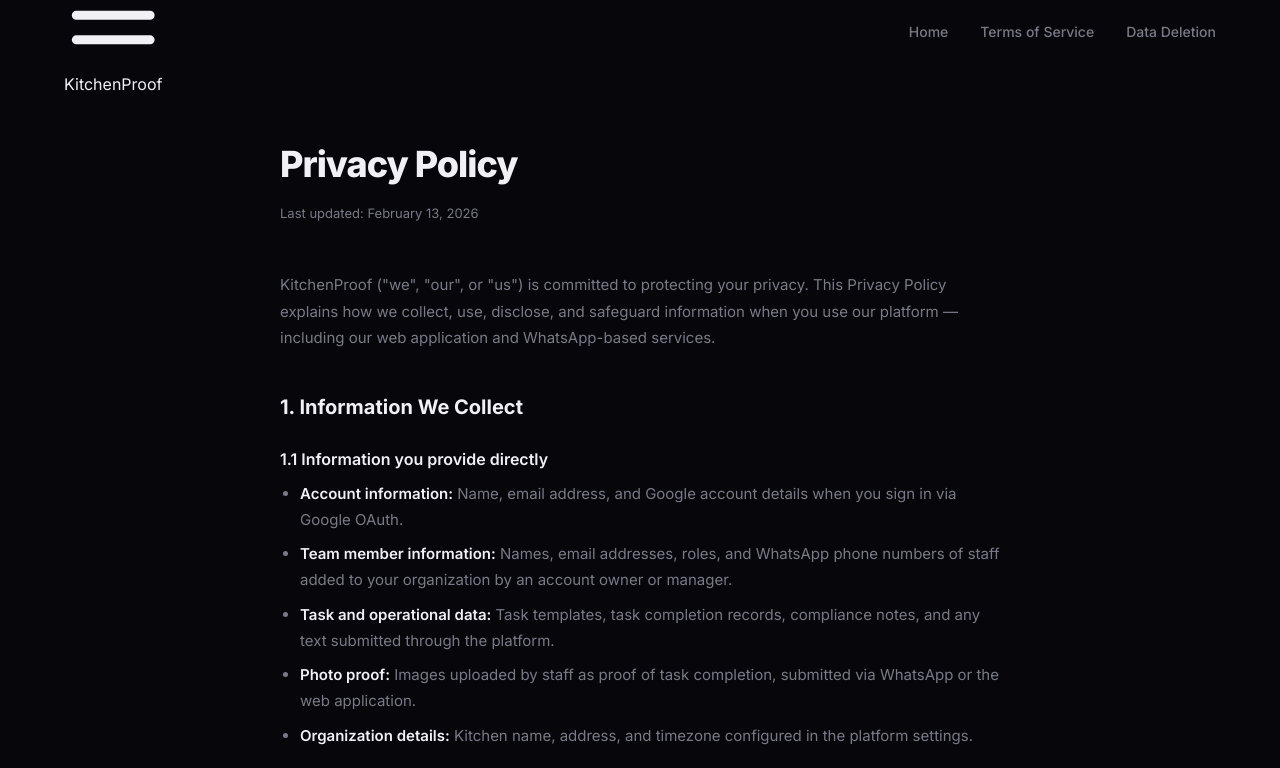
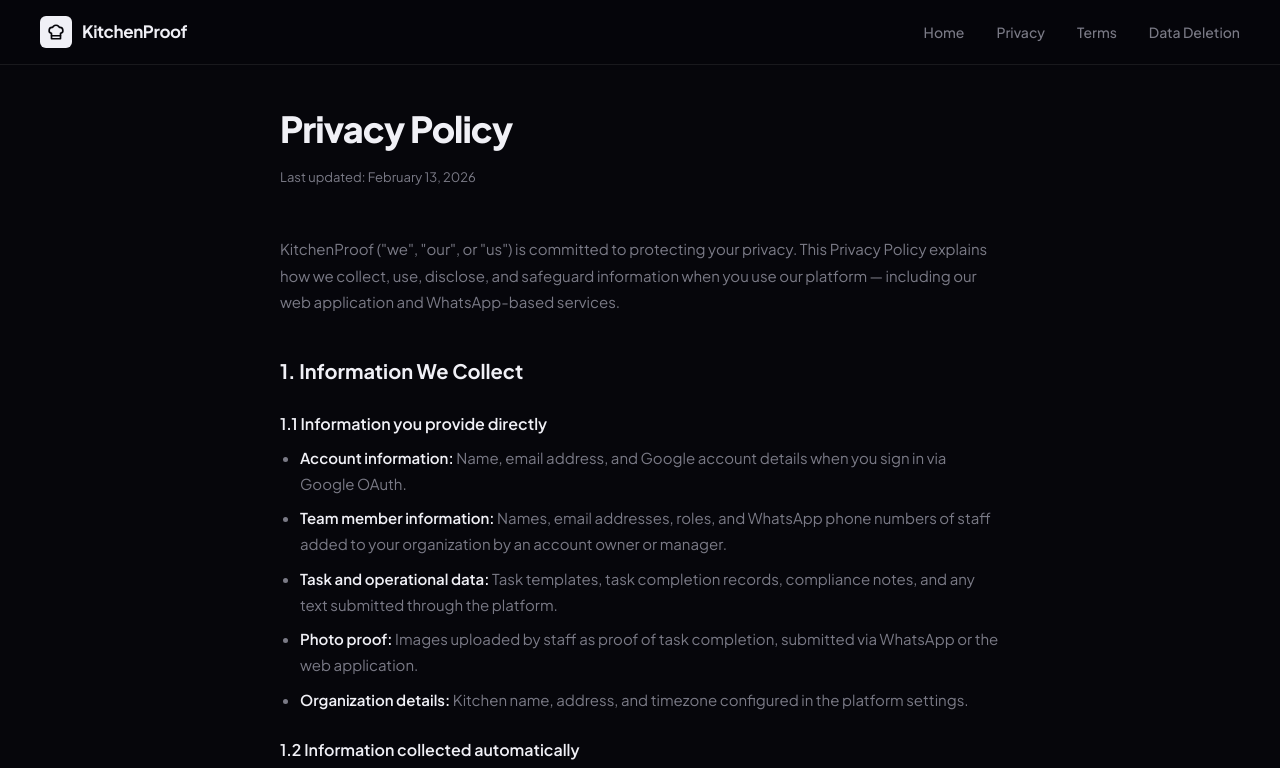
Before and after one commit to aadeshkulkarni/kitchen-proof-web, a plain HTML site: page privacy.html in a window 1280 px wide. Shown: the top 768 px of the page. Drawn offline with Linux system fonts and the light colour scheme.

Commit message:
Update navigation and footer styles in privacy.html

```diff
--- a/privacy.html
+++ b/privacy.html
@@ -7,31 +7,30 @@
   <meta name="description" content="KitchenProof Privacy Policy — how we collect, use, and protect your data." />
   <link rel="preconnect" href="https://fonts.googleapis.com" />
   <link rel="preconnect" href="https://fonts.gstatic.com" crossorigin />
-  <link href="https://fonts.googleapis.com/css2?family=Inter:wght@400;500;600;700;800&display=swap" rel="stylesheet" />
+  <link href="https://fonts.googleapis.com/css2?family=Plus+Jakarta+Sans:wght@400;500;600;700;800&display=swap" rel="stylesheet" />
   <link rel="stylesheet" href="style.css" />
 </head>
 <body>
 
-  <nav>
-    <div class="container nav-inner">
-      <a href="index.html" class="logo">
-        <div class="logo-icon">
-          <svg viewBox="0 0 24 24" fill="none" stroke="currentColor" stroke-width="2.2" stroke-linecap="round" stroke-linejoin="round">
-            <path d="M3 6h18M3 12h18M3 18h18"/>
-          </svg>
+  <nav class="nav scrolled">
+    <div class="nav-inner">
+      <a href="index.html" class="nav-logo">
+        <div class="nav-logo-icon">
+          <svg viewBox="0 0 24 24" fill="none" stroke="currentColor" stroke-width="2.2" stroke-linecap="round" stroke-linejoin="round"><path d="M6 13.87A4 4 0 0 1 7.41 6a5.11 5.11 0 0 1 1.05-1.54 5 5 0 0 1 7.08 0A5.11 5.11 0 0 1 16.59 6 4 4 0 0 1 18 13.87V21H6Z"/><line x1="6" y1="17" x2="18" y2="17"/></svg>
         </div>
         KitchenProof
       </a>
       <div class="nav-links">
         <a href="index.html">Home</a>
-        <a href="terms.html">Terms of Service</a>
+        <a href="privacy.html">Privacy</a>
+        <a href="terms.html">Terms</a>
         <a href="data-deletion.html">Data Deletion</a>
       </div>
     </div>
   </nav>
 
   <div class="container">
-    <div class="legal">
+    <div class="legal" style="padding-top:100px">
       <h1>Privacy Policy</h1>
       <p class="updated">Last updated: February 13, 2026</p>
 
@@ -156,7 +155,7 @@
     </div>
   </div>
 
-  <footer>
+  <footer class="footer">
     <div class="container footer-inner">
       <span>© 2026 KitchenProof. All rights reserved.</span>
       <div class="footer-links">
```
